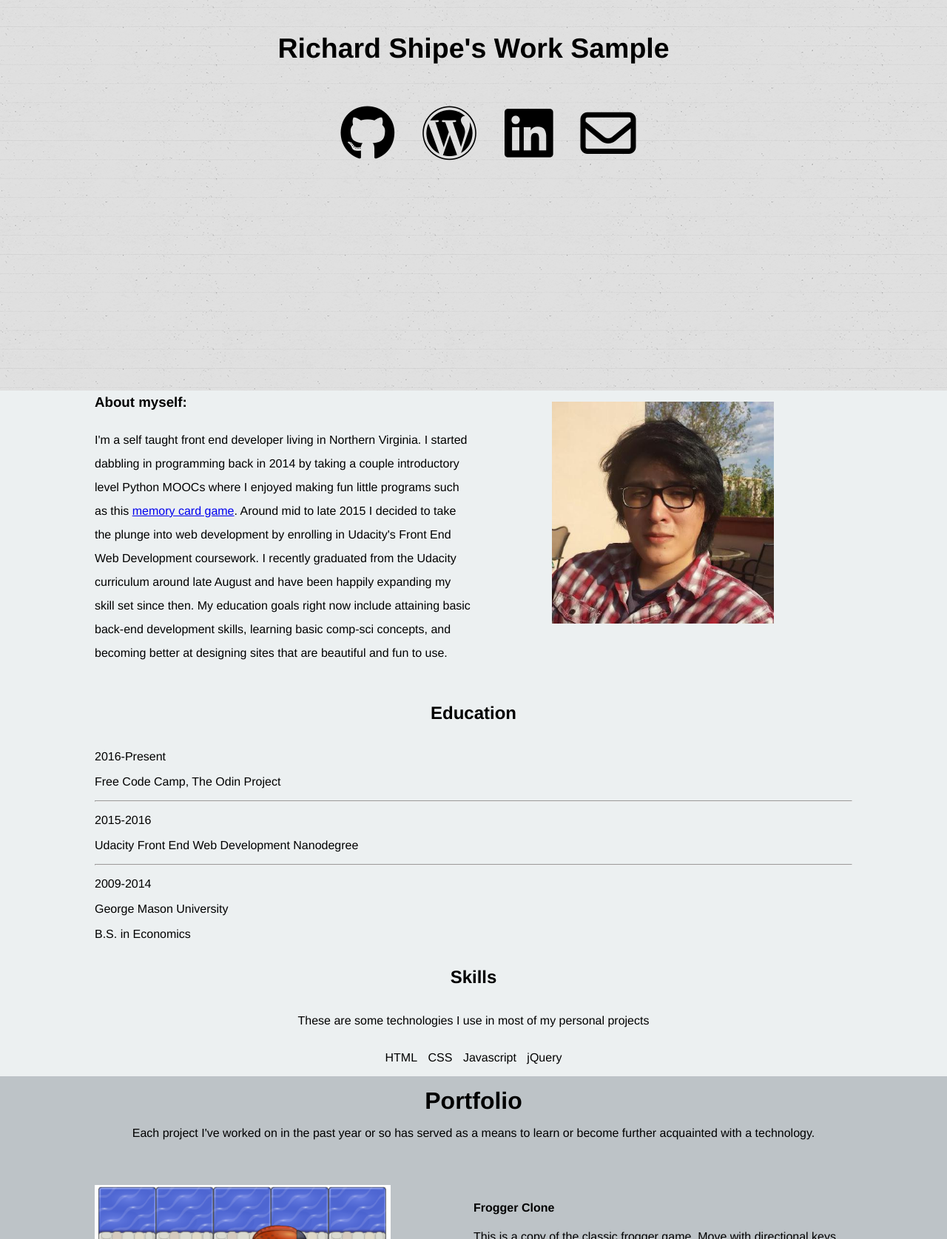
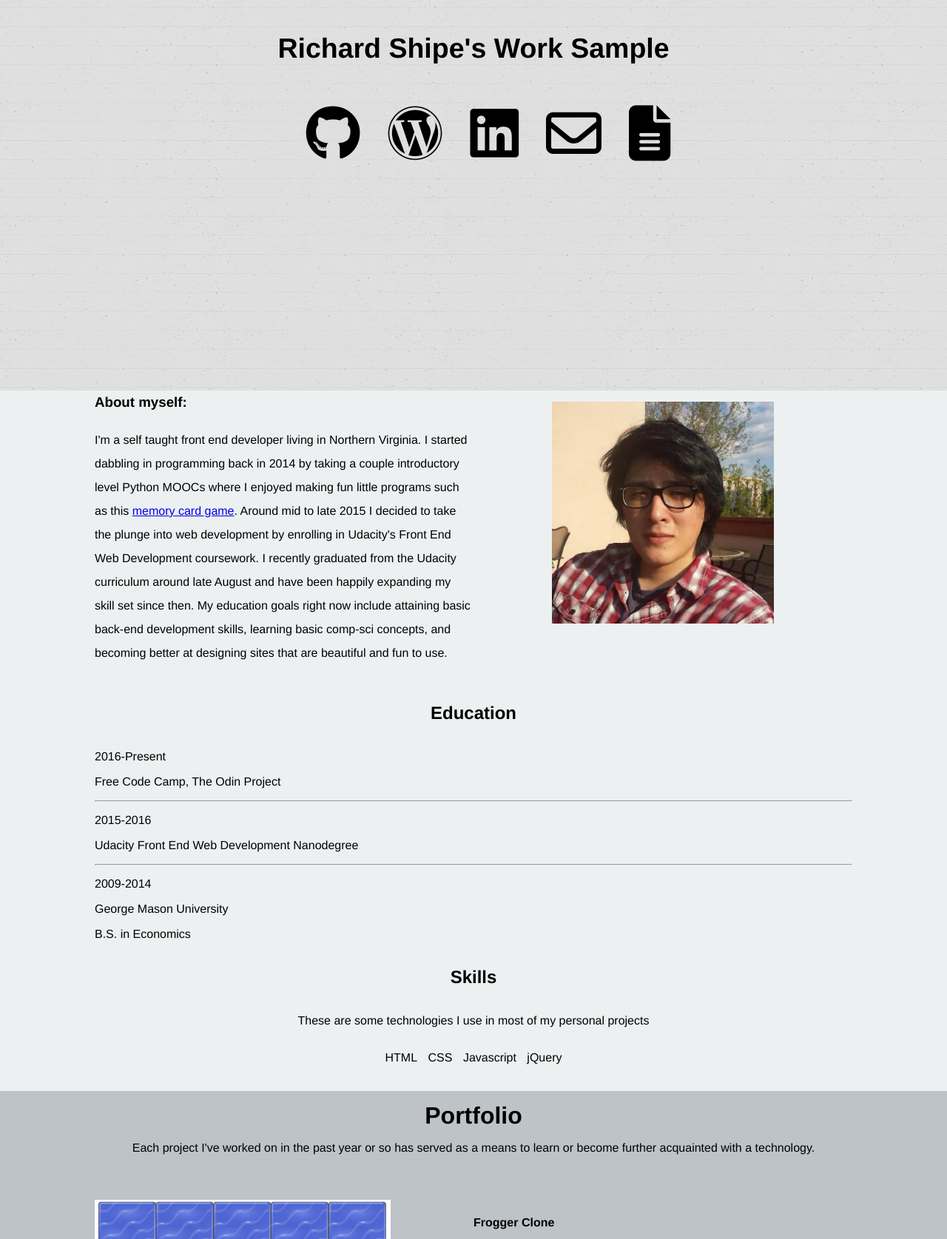
Before and after one commit to rheechashaipu/worksample, a plain HTML site: page worksamples.html in a window 1280 px wide. Shown: the part 272-1947 px from the top of the page at 74% size. Drawn offline with Linux system fonts and the light colour scheme.

Commit message:
added resume

```diff
--- a/styles.css
+++ b/styles.css
@@ -99,6 +99,7 @@ img {
 	align-items: center;
 	width: 80%;
 	margin: 0 auto;
+	padding-bottom: 20px;
 }
 
 .skills ul{
--- a/worksamples.html
+++ b/worksamples.html
@@ -19,6 +19,8 @@
             <li><a href="https://www.linkedin.com/in/richardtshipe"><i class="fa fa-linkedin-square fa-3x" aria-hidden="true"></i></a>
             </li>
             <li><a href="mailto:richardshipejr@gmail.com"><i class="fa fa-envelope-o fa-3x" aria-hidden="true"></i></a>
+            </li>
+            <li><a href="images/ResumeSept2016.pdf"><i class="fa fa-file-text fa-3x" aria-hidden="true"></i></a>
             </li>
         </ul>
     </div>
```
Also changed, not shown: 1 other file.
